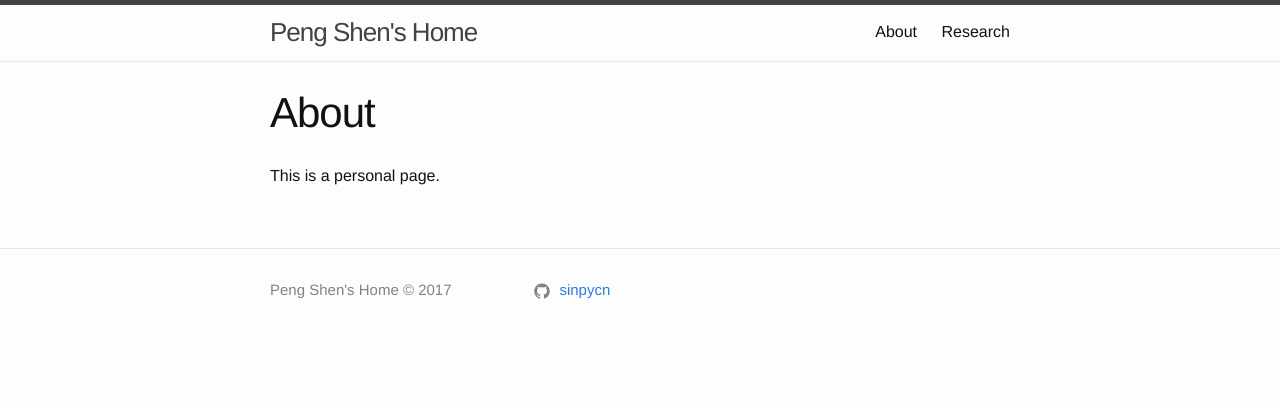
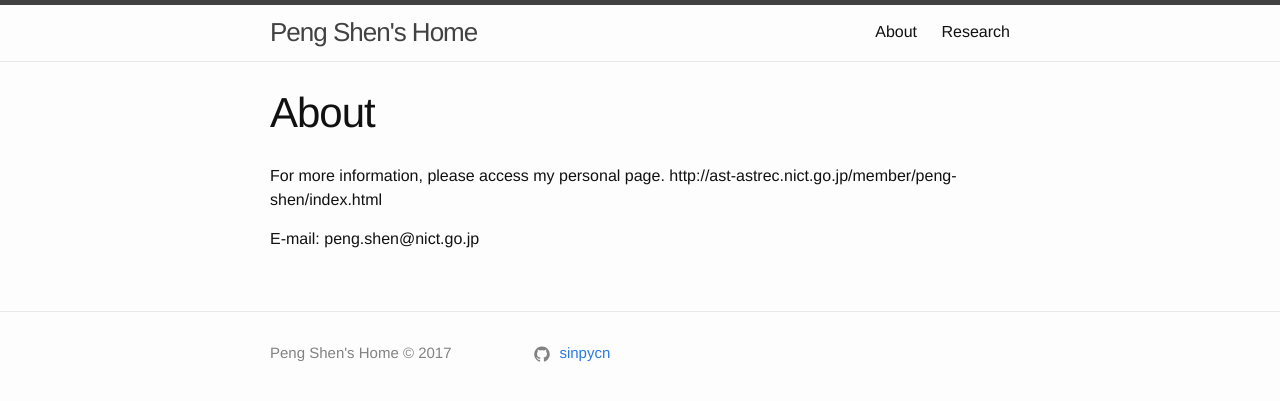
Before and after one commit to sinpycn/sinpycn.github.io, a Jekyll site: the page built from about.md, in a window 1280 px wide. Shown: the top 401 px of the page. Built offline with Jekyll 4.4.1, drawn with Linux system fonts in a browser that asks for light colours.

Commit message:
Update about.md

```diff
--- a/about.md
+++ b/about.md
@@ -5,4 +5,8 @@ title: About
 permalink: /about/
 ---
 
-This is a personal page.
+For more information, please access my personal page.
+http://ast-astrec.nict.go.jp/member/peng-shen/index.html
+
+E-mail:
+peng.shen@nict.go.jp
```
